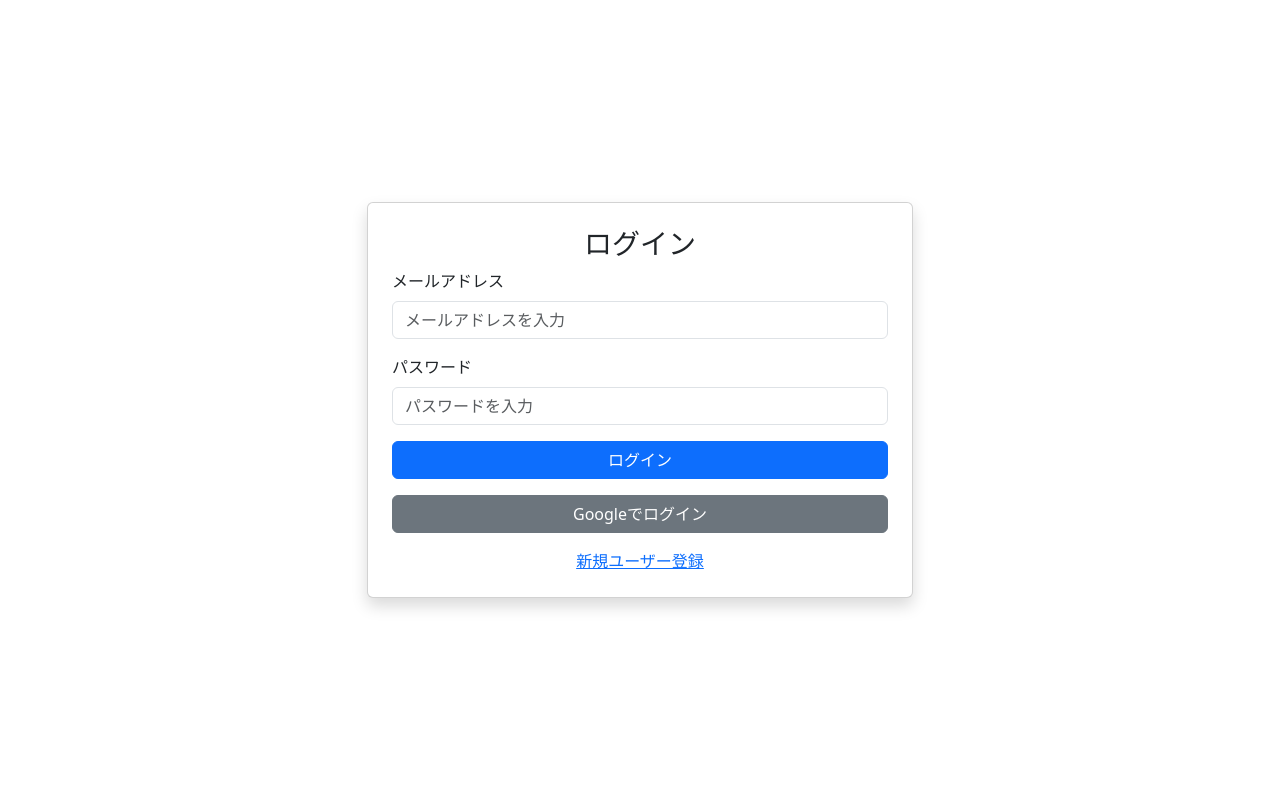
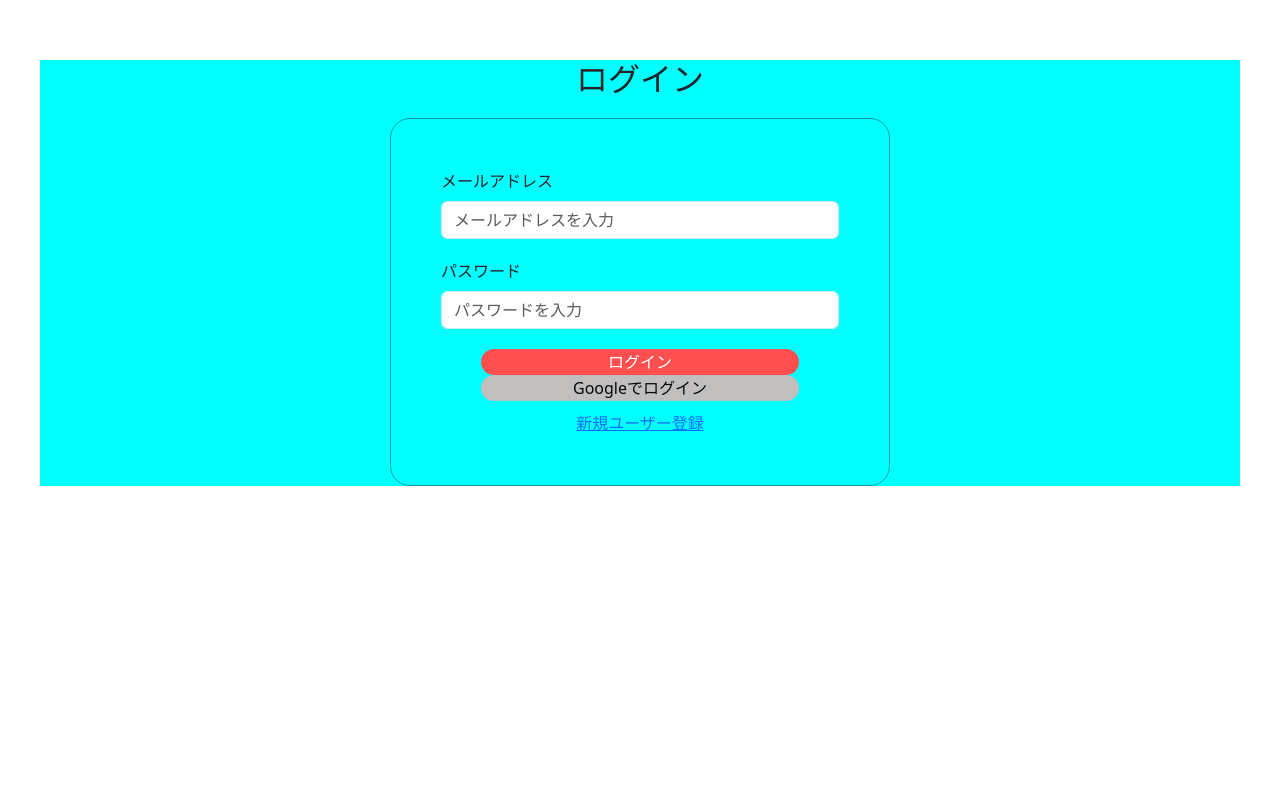
Before and after one commit to hackathon-winter/efFEctive, a Django app: template authentication/templates/authentication/login.html in a window 1280 px wide. Shown: the part 56-856 px from the top of the page. After the commit the page ends 542 px from the top, so only its background shows below. Run offline with Django 4.2, Linux system fonts and the light colour scheme; the template is opened without the code that fills it, so the values that code supplies are empty; some libraries are stand-ins or nearby versions.

Commit message:
ログイン画面更新

```diff
--- a/authentication/templates/authentication/login.html
+++ b/authentication/templates/authentication/login.html
@@ -5,16 +5,13 @@
 
 
 
-<div class="d-flex align-items-center justify-content-center vh-100">
-    <div class="container">
-        <div class="row justify-content-center">
-            <div class="col-md-6">
-                <div class="card shadow p-4">
-                    <h3 class="text-center">ログイン</h3>
+<div class="wrapper">
+    <h2 style="text-align: center;">ログイン</h2>
+    <div class="form-container">
         {% if messages %}
         <div>
             {% for message in messages %}
-                        <div{% if message.tags %} class="{{ message.tags }}"{% endif %}>
+            <div {% if message.tags %} class="{{ message.tags }}"{% endif %}>
                 {{ message }}
             </div>
             {% endfor %}
@@ -22,25 +19,20 @@
         {% endif %}
         <form method="POST" action="{% url 'login' %}">
             {% csrf_token %}
-                        <div class="mb-3">
             <label for="email" class="form-label">メールアドレス</label>
             <input type="email" class="form-control" name="email" id="email" placeholder="メールアドレスを入力" required>
-                        </div>
-                        <div class="mb-3">
+
             <label for="password" class="form-label">パスワード</label>
             <input type="password" class="form-control" name="password" id="password" placeholder="パスワードを入力" required>
-                        </div>
-                        <button type="submit" class="btn btn-primary w-100">ログイン</button>
+
+            <button type="submit" class="button-primary">ログイン</button>
         </form>
 
         <form method="POST" action="{% url 'google_login' %}">
             {% csrf_token %}
-                        <button type="submit" class="btn btn-secondary w-100 mt-3">Googleでログイン</button>
+            <button type="submit" class="button-secondary">Googleでログイン</button>
         </form>
-                    <a class="text-center mt-3" href="{% url 'register' %}">新規ユーザー登録</a>
-                </div>
-            </div>
-        </div>
+        <a href="{% url 'register' %}">新規ユーザー登録</a>
     </div>
 </div>
 
--- a/static/css/base.css
+++ b/static/css/base.css
@@ -1,15 +1,259 @@
+@charset "utf-8";
+/* 解答履歴表のレイアウト */
 .table-responsive {
     overflow-x: auto;
+    width: 1200px;
     position: relative;
-    }
 
   table {
-    white-space: nowrap;
+      white-space: nowrap;
+      width: auto;
+      }
+
+  th, td {
+    text-align: center;
+    width: 50px;
+
+  }
+
+  th:nth-child(even) , td:nth-child(even) {
+      background-color: #f2f2f2;
+    }
+  th:hover {
+      background-color: #f8d5d5;
     }
 
   th:first-child, td:first-child {
-    position: sticky;
-    left: 0;
-    background: white;
-    z-index: 2;
+      position: sticky;
+      left: 0;
+      background: rgb(250, 161, 161);
+      z-index: 2;
+      font-weight: bold;
+      }
+}
+
+/* ボタンのデザイン */
+.button-primary {
+  display: inline-block;
+  width: 120px;
+  background-color: #ff4f4f ;
+  color: #ffffff;
+  border: 0;
+  border-radius: 20px;
+  text-align: center;
+  text-decoration: none;
+}
+
+
+.button-secondary {
+  display: inline-block;
+  width: 120px;
+  background-color: #c1bebe ;
+  color: #080707;
+  border: 0;
+  border-radius: 20px;
+  text-align: center;
+  text-decoration: none;
+}
+
+.button-third {
+  display: inline-block;
+  width: 120px;
+  background-color: #4e96f5;
+  color: #080707;
+  border: 0;
+  border-radius: 20px;
+  text-align: center;
+  text-decoration: none;
+}
+
+/* 表示領域の指定 */
+.wrapper {
+  background-color: aqua;
+  width: 1200px;
+  margin: 60px auto;
+}
+
+/* フォームのデザイン */
+.form-container{
+  display: flex;
+  flex-direction: column;
+  width: 500px;
+  margin: 20px auto;
+  border: 1px solid #1e1c1c6c;
+  border-radius: 20px;
+  padding: 50px;
+}
+
+.form-container input {
+  margin-bottom: 20px;
+}
+
+.form-container a {
+  margin-top: 10px;
+  align-self: center;
+}
+
+.form-container .button-primary, .form-container .button-secondary {
+  display: block;
+  width: 80%;
+  margin: 0 auto;
+}
+
+
+/* ホーム画面レイアウト */
+.home-container {
+  border: 2px solid black;
+  display: flex;
+  flex-direction: column;
+  width: 600px;
+  margin: 0 auto;
+}
+
+/* ボタン内のテキストを天地中央寄せにしたい */
+.button-home {
+  display: inline-block;
+  margin: 10px auto;
+
+  width: 80%;
+  height: 50px;
+  background-color: #ff4f4f ;
+  color: #ffffff;
+  font-weight: bold;
+  border: 0 solid #ff4f4f;
+  border-radius: 20px;
+  text-align: center;
+  text-decoration: none;;
+}
+
+/* 出題画面レイアウト */
+.question-container {
+  display: flex;
+  flex-direction: column;
+}
+
+.content-box {
+  height: 300px;
+  margin: 30px 0;
+  border: 1px solid #979393;
+  border-radius: 4px;
+  overflow: hidden scroll;
+}
+
+.choice-container {
+  margin: 10px 0;
+}
+
+.button-choice{
+  display: inline-block;
+  background-color:#f35858;
+  border: 0;
+  border-radius: 4px;
+}
+
+.button-group {
+  display: flex;
+  justify-content: center;
+  margin-top: 50px;
+  gap: 10px;
+}
+
+/* 解答・解説画面レイアウト */
+.answer-container {
+  display: flex;
+  flex-direction: column;
+}
+
+.explanation-container {
+  margin-top: 30px;
+}
+
+.explanation-box {
+  height: 300px;
+  margin: 0 0  30px 0;
+  border: 1px solid #979393;
+  border-radius: 4px;
+  overflow: hidden scroll;
+}
+
+/* 結果表示画面レイアウト */
+.results-table-container {
+  margin-top: 50px;
+}
+
+/* 学習履歴画面レイアウト */
+.chart-container {
+  display: flex;
+  justify-content: center;
+  align-items: center;
+  height: 250px;
+  margin-top: 30px;
+
+}
+
+.record-table-container {
+  overflow: hidden scroll;
+  margin-top: 10px;
+  height: 400px;
+}
+
+/* ランキング画面レイアウト */
+.ranking-container {
+  height: 600px;
+  overflow: hidden scroll;
+
+  table {
+    width: 100%;
+    border-collapse: separate;
+    box-shadow: 0 2px 10px rgba(0, 0, 0, 0.1);
+    background-color: #fff;
+    border-radius: 2px;
+
+    tr:first-child{
+      position: sticky;
+      top: 0;
+      z-index: 2;
     }
+
+
+    th {
+      height: 50px;
+      background-color: #f58989;
+      text-align: center;
+    }
+
+    td {
+      height: 80px;
+      text-align: center;
+    }
+
+    tr:nth-child(even) {
+      background-color: #f2f2f2;
+    }
+    tr:hover {
+      background-color: #f8d5d5;
+    }
+
+    .col-rank {
+      width: 120px;
+    }
+
+    .col-username {
+      width: 300px;
+      overflow: scroll hidden;
+    }
+
+    .col-reward {
+      width: 600px;
+    }
+
+    .col-score {
+      width: 180px;
+    }
+
+    .badge-image {
+      width: 30px;
+    }
+
+  }
+}
```
Also changed, not shown: 3 other files. Lines whose indentation alone changed are shown as unchanged.
